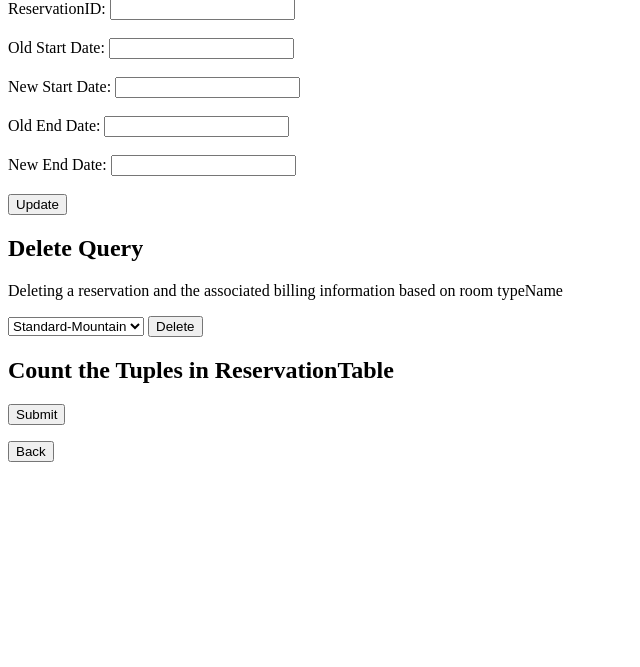
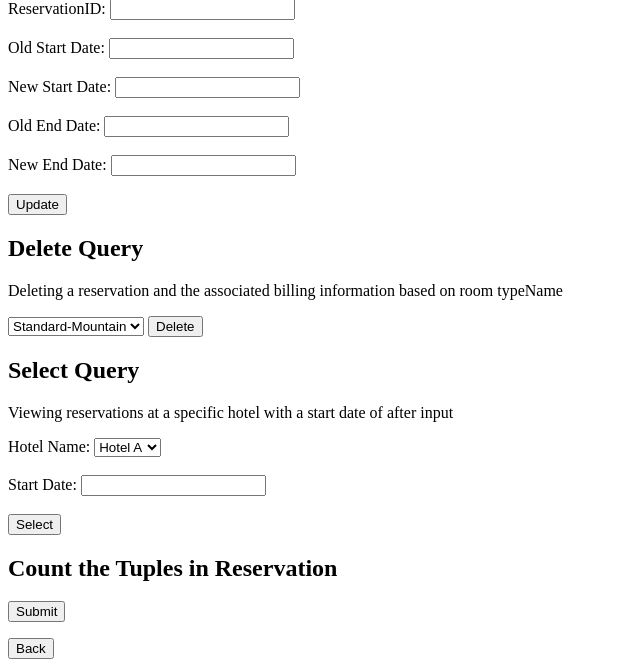
Before and after one commit to alichiba/Hotel-Management-Database, a PHP site: page /reservation.php in a window 1280 px wide. Shown: the part 564-1231 px from the top of the page, without its empty margins (0-640 px from the left). Before the commit the page ends 1026 px from the top, so only its background shows below. Run offline with PHP 8.4, Linux system fonts and the light colour scheme.

Commit message:
partial select query, changed to_date

```diff
--- a/reservation.php
+++ b/reservation.php
@@ -9,7 +9,7 @@
     <h2>Reset</h2>
         <p>Resetting the hotel reservation form </p>
 
-        <form method="POST" action="reservation.php">
+        <form method="POST" action="r20.php">
             <!-- if you want another page to load after the button is clicked, you have to specify that page in the action parameter -->
             <input type="hidden" id="resetTablesRequest" name="resetTablesRequest">
             <p><input type="submit" value="Reset" name="reset"></p>
@@ -17,7 +17,7 @@
 
     <h2>Insert Query</h2>
         <p>Creating a new reservation with a reservationID, start date, and end date</p>
-        <form method="POST" action="reservation.php"> <!--refresh page when submitted-->
+        <form method="POST" action="r20.php"> <!--refresh page when submitted-->
 	        <input type="hidden" id="insertQueryRequest" name="insertQueryRequest">
 	        ReservationID: <input type="text" name="resID"> <br /><br />
 	        Start Date: <input type="text" name="startDate"> <br /><br />
@@ -37,7 +37,7 @@
 
          <h2>Update Query</h2>
         <p>Updating an existing reservation with a new start and end date</p>
-        <form method="POST" action="reservation.php"> <!--refresh page when submitted-->
+        <form method="POST" action="r20.php"> <!--refresh page when submitted-->
             <input type="hidden" id="updateQueryRequest" name="updateQueryRequest">
 	        ReservationID: <input type="text" name="resID"> <br /><br />
             Old Start Date: <input type="text" name="oldStart"> <br /><br />
@@ -49,7 +49,7 @@
 
         <h2>Delete Query</h2>
         <p>Deleting a reservation and the associated billing information based on room typeName</p>
-        <form method="POST" action="reservation.php"> <!--refresh page when submitted-->
+        <form method="POST" action="r20.php"> <!--refresh page when submitted-->
             <input type="hidden" id="deleteQueryRequest" name="deleteQueryRequest">
             <select name = "formStatus">
                 <option value = "Standard-Mountain">Standard-Mountain</option>
@@ -62,10 +62,26 @@
             <input type="submit" value="Delete" name="deleteSubmit"></p>
         </form>
 
+        <h2>Select Query</h2>
+        <p>Viewing reservations at a specific hotel with a start date of after input</p>
+        <form method="POST" action="r20.php"> <!--refresh page when submitted-->
+            <input type="hidden" id="selectQueryRequest" name="selectQueryRequest">
+            Hotel Name:
+                <select name = "formStatus">
+                    <option value = "Hotel A">Hotel A</option>
+                    <option value = "Hotel B">Hotel B</option>
+                    <option value = "Hotel C">Hotel C</option>
+                    <option value = "Hotel D">Hotel D</option>
+                    <option value = "Hotel E">Hotel E</option>
+                </select> <br /><br />
+            Start Date: <input type="text" name="startDate"> <br /><br />
+            <input type="submit" value="Select" name="selectSubmit"></p>
+        </form>
 
 
-        <h2>Count the Tuples in ReservationTable</h2>
-        <form method="GET" action="reservation.php"> <!--refresh page when submitted-->
+
+        <h2>Count the Tuples in Reservation</h2>
+        <form method="GET" action="r20.php"> <!--refresh page when submitted-->
             <input type="hidden" id="countTupleRequest" name="countTupleRequest">
             <input type="submit" name="countTuples"></p>
         </form>
@@ -196,19 +212,23 @@
                 ":bind1" => $_POST['resID'],    // retrieves parameter passed by user
                 ":bind2" => $_POST['startDate'],
                 ":bind3" => $_POST['endDate'],
-                ":bind4" => $_POST['typeName']
+                ":bind4" => '333',
+                ":bind5" => 'Hotel C',
+                ":bind6" => '333 Oak Lane',
+                ":bind7" => $_POST['typeName']
             );
 
             $alltuples = array (
                 $tuple
             );
 
-            executeBoundSQL("insert into reservationTable values (:bind1, :bind2, :bind3, :bind4)", $alltuples); // helper function - queries script into database
-            OCICommit($db_conn); // must commit when adding smth to oracle database
+            executeBoundSQL("insert into Reservation values (:bind1, TO_DATE(:bind2, 'YYYY-MM-DD'), TO_DATE(:bind3, 'YYYY-MM-DD'), :bind4, :bind5,
+            :bind6, :bind7)", $alltuples);
+            OCICommit($db_conn);
 
             echo "<br>Retrieved data from Reservation:<br>";
             echo "<table>";
-            echo "<tr><th>ReservationID</th><th>startDate</th><th>endDate</th><th>typeName</th></tr>";
+            echo "<tr><th>ReservationID</th><th>startDate</th><th>endDate</th><th>customerID</th><th>hotelName</th><th>hotelAddress</th><th>typeName</th></tr>";
             while (($row = OCI_Fetch_Array($result, OCI_BOTH)) != false) {
                 echo $row[0];
             }
@@ -225,29 +245,21 @@
             $old_end = $_POST['oldEnd'];
             $new_end = $_POST['newEnd'];
 
-            // you need the wrap the old name and new name values with single quotations
-            executePlainSQL("UPDATE reservationTable SET startDate='" . $new_start . "' WHERE startDate='" . $old_start . "' AND reservationID='" . $res_id . "'");
-            executePlainSQL("UPDATE reservationTable SET endDate='" . $new_end . "' WHERE endDate='" . $old_end . "' AND reservationID='" . $res_id . "'");
+
+            executePlainSQL("UPDATE Reservation SET startDate=TO_DATE('" . $new_start . "', 'YYYY-MM-DD') WHERE startDate=TO_DATE('" . $old_start . "', 'YYYY-MM-DD') AND reservationID='" . $res_id . "'");
+            executePlainSQL("UPDATE Reservation SET endDate=TO_DATE('" . $new_end . "', 'YYYY-MM-DD') WHERE endDate=TO_DATE('" . $old_end . "', 'YYYY-MM-DD') AND reservationID='" . $res_id . "'");
             OCICommit($db_conn);
+
 
             echo "<br>Retrieved data from Reservation:<br>";
             echo "<table>";
-            echo "<tr><th>ReservationID</th><th>startDate</th><th>endDate</th><th>typeName</th></tr>";
+            echo "<tr><th>ReservationID</th><th>startDate</th><th>endDate</th><th>customerID</th><th>hotelName</th><th>hotelAddress</th><th>typeName</th></tr>";
             while (($row = OCI_Fetch_Array($result, OCI_BOTH)) != false) {
                 echo $row[0];
             }
             echo "<table>";
         }
 
-        function handleCountRequest() {
-            global $db_conn;
-
-            $result = executePlainSQL("SELECT Count(*) FROM reservationTable");
-
-            if (($row = oci_fetch_row($result)) != false) {
-                echo "<br> The number of tuples in reservationTable: " . $row[0] . "<br>";
-            }
-        }
 
         // DELETE Query - deleting reservation based of room typeName
         // !!! Update CREATE TABLE statements to have ON DELETE CASCADE for all? or just billing_has? or RoomType on delete cascade?
@@ -258,29 +270,60 @@
 
             $result = executePlainSQL("DELETE FROM Reservation WHERE typeName= '" . $status . "'");
 
+
             echo "<br>Retrieved data from Reservation:<br>";
             echo "<table>";
-            echo "<tr><th>ReservationID</th><th>startDate</th><th>endDate</th><th>typeName</th></tr>";
+            echo "<tr><th>ReservationID</th><th>startDate</th><th>endDate</th><th>customerID</th><th>hotelName</th><th>hotelAddress</th><th>typeName</th></tr>";
             while (($row = OCI_Fetch_Array($result, OCI_BOTH)) != false) {
                 echo $row[0];
             }
             echo "<table>";
         }
 
+        // SELECT Query - viewing reservations based off of hotelName and start date
+        // !!! Double check > operator works
+        function handleSelectRequest() {
+            global $db_conn;
+
+            $status = $_POST['formStatus'];
+            $start_date = $_POST['startDate'];
+
+            $result = executePlainSQL("SELECT FROM Reservation WHERE hotelName= '" . $status . "' AND startDate>TO_DATE('" . $start_date . "', 'YYYY-MM-DD')");
+
+
+            echo "<br>Retrieved data from Reservation:<br>";
+            echo "<table>";
+            echo "<tr><th>ReservationID</th><th>startDate</th><th>endDate</th><th>customerID</th><th>hotelName</th><th>hotelAddress</th><th>typeName</th></tr>";
+            while (($row = OCI_Fetch_Array($result, OCI_BOTH)) != false) {
+                echo $row[0];
+            }
+            echo "<table>";
+
+        }
+
+        function handleCountRequest() {
+            global $db_conn;
+
+            $result = executePlainSQL("SELECT Count(*) FROM Reservation");
+
+            if (($row = oci_fetch_row($result)) != false) {
+                echo "<br> The number of tuples in Reservation: " . $row[0] . "<br>";
+            }
+        }
+
         // RESET Form - Dropping and creating tables
         function handleResetRequest() {
             global $db_conn;
             // Drop old table
-            executePlainSQL("DROP TABLE reservationTable");
+            executePlainSQL("DROP TABLE Reservation");
 
             // Create new table
             echo "<br> creating new table <br>";
-            executePlainSQL("CREATE TABLE reservationTable (reservationID int PRIMARY KEY, startDate char(30), endDate char(30), typeName char(30))");
+            executePlainSQL("CREATE TABLE Reservation (reservationID int PRIMARY KEY, startDate char(30), endDate char(30), typeName char(30))");
             OCICommit($db_conn);
         }
 
         // HANDLE ALL POST ROUTES
-	// A better coding practice is to have one method that reroutes your requests accordingly. It will make it easier to add/remove functionality.
         function handlePOSTRequest() {
             if (connectToDB()) {
                 if (array_key_exists('resetTablesRequest', $_POST)) {
@@ -291,6 +334,8 @@
                     handleInsertRequest();
                 } else if (array_key_exists('deleteQueryRequest', $_POST)) {
                     handleDeleteRequest();
+                } else if (array_key_exists('selectQueryRequest', $_POST)) {
+                    handleSelectRequest();
                 }
 
                 disconnectFromDB(); // program is completed, application has finished running (1-3s). when submitting new request, restarting application from start-end
@@ -298,7 +343,6 @@
         }
 
         // HANDLE ALL GET ROUTES
-	// A better coding practice is to have one method that reroutes your requests accordingly. It will make it easier to add/remove functionality.
         function handleGETRequest() {
             if (connectToDB()) {
                 if (array_key_exists('countTuples', $_GET)) {
@@ -309,7 +353,7 @@
             }
         }
 
-		if (isset($_POST['reset']) || isset($_POST['updateSubmit']) || isset($_POST['insertSubmit']) || isset($_POST['deleteSubmit'])) {
+		if (isset($_POST['reset']) || isset($_POST['updateSubmit']) || isset($_POST['insertSubmit']) || isset($_POST['deleteSubmit']) || isset($_POST['selectSubmit'])) {
             handlePOSTRequest();
         } else if (isset($_GET['countTupleRequest'])) {
             handleGETRequest();
```
